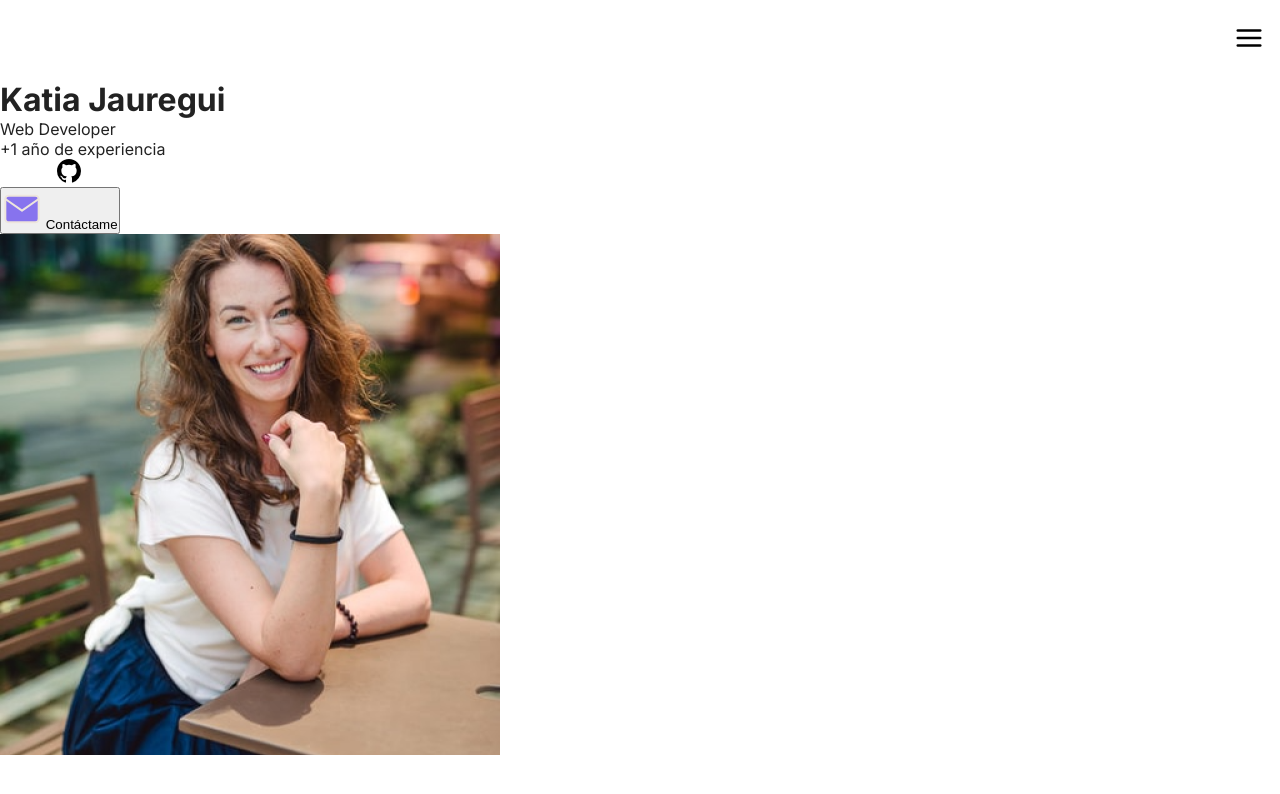
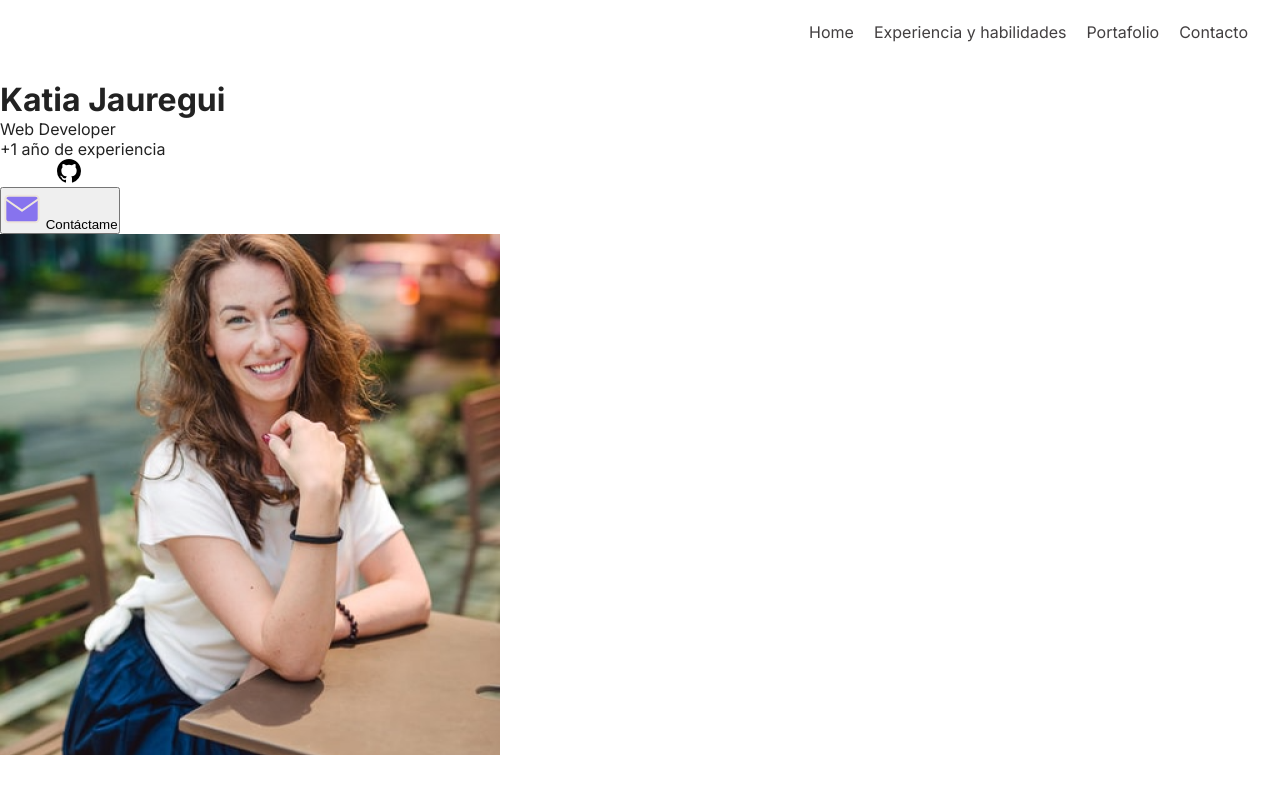
Before and after one commit to KatJauregui89/portafolio, a plain HTML site: page index.html in a window 1280 px wide. Drawn offline with Linux system fonts and the light colour scheme.

Commit message:
add media query to hamb menu

```diff
--- a/assets/css/style.css
+++ b/assets/css/style.css
@@ -46,14 +46,16 @@ label>img{
     position: absolute;
     background-color: var(--lightgray);
     width: 100%;
-    right: 0;
+    /* right: 0; */
     top: 80px;
     min-height: calc(100vh -80px);
     padding: 1.5rem 1rem;
-    display: none;
+    display: flex;
     flex-direction: column;
     justify-content: space-evenly;
     align-items: center;
+    left: -100%;
+    transition: left 0.3s linear;
 }
 
 .nav-item{
@@ -69,14 +71,34 @@ label>img{
 
 .nav-item>a:hover{
     text-decoration: underline;
-
     color: var(--gray);
 }
 
 #btn-menu:checked ~ .nav-menu{
-    display: flex;
+    left: 0;
 }
 
 .icon{
     width: 24px;
 }
+
+@media screen and (min-width: 678px){
+    label{
+        display: none;
+    }
+    .nav-menu{
+        position: static;
+        flex-direction: row;
+        min-height: auto;
+        justify-content: end;
+        background-color: transparent;
+        color: var(--black);
+    }
+
+    .nav-item{
+        padding-left: 1.25rem;
+        font-size: 1rem;
+    }
+}
+
+/* Add media query to hamb menu */
```
